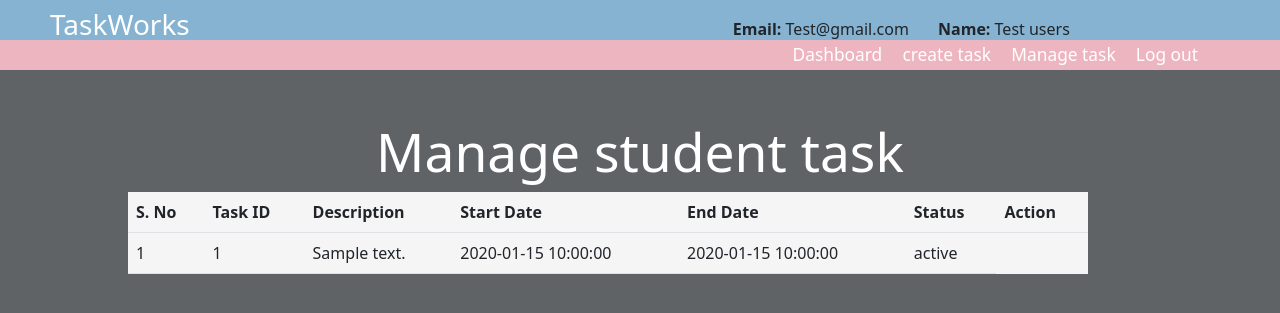
After one commit to ruwie/TaskWorksnirovie, a PHP site: page /admin/manage_task.php in a window 1280 px wide. The commit adds this page. Shown: the top 313 px of the page. Run offline with PHP 8.4, Linux system fonts and the light colour scheme; tables that the repository leaves empty or names only in its code hold one stand-in row (values such as "Sample post").

Commit message:
adding manage_task

```diff
--- a/TaskWorks-main/ETMSKO-repo-f2dbdc6de60ab245e4d9b6b936fe0903e8b1113b/admin/admin_dashboard.php
+++ b/TaskWorks-main/ETMSKO-repo-f2dbdc6de60ab245e4d9b6b936fe0903e8b1113b/admin/admin_dashboard.php
@@ -75,6 +75,7 @@
                 <nav class="col-12">
                     <a href="admin_dashboard.php">Dashboard</a>
                     <a href="create_task.php">Create task</a>
+                    <a href="manage_task.php">Manage task</a>
                     <a href="../index.php">Log out</a>
                 </nav>
             </div>
--- a/TaskWorks-main/ETMSKO-repo-f2dbdc6de60ab245e4d9b6b936fe0903e8b1113b/admin/create_task.php
+++ b/TaskWorks-main/ETMSKO-repo-f2dbdc6de60ab245e4d9b6b936fe0903e8b1113b/admin/create_task.php
@@ -57,6 +57,7 @@
                 <nav class="col-12">
                     <a href="../admin/admin_dashboard.php">Dashboard</a>
                     <a href="manage_task.php">Create Task</a>
+                    <a href="manage_task.php">Manage task</a>
                     <a href="index.php">Log out</a>
                 </nav>
             </div>
--- /dev/null
+++ b/TaskWorks-main/ETMSKO-repo-f2dbdc6de60ab245e4d9b6b936fe0903e8b1113b/admin/manage_task.php
@@ -0,0 +1,87 @@
+<?php
+    include('../includes/connection.php');
+
+?>
+
+<!DOCTYPE html>
+<html lang="en">
+<head>
+    <meta charset="UTF-8">
+    <meta name="viewport" content="width=device-width, initial-scale=1.0">
+    <title>TaskWorks | Manage Task</title>
+
+    <!-- JQUERY file -->
+    <script src="includes/jquery-3.7.1.min.js"></script>
+
+    <!-- Bootstrap file -->
+    <link rel="stylesheet" href="../bootstrap/bootstrap.min.css">
+    <link rel="stylesheet" href="bootstrap/bootstrap.min.js">
+
+    <!-- CSS file -->
+    <link rel="stylesheet" href="../css/style.css">
+</head>
+<body id="user_dashboard">
+    <!-- Header  -->
+    <section>
+    <div class="row" id="header">
+        <div class="col-md-12" >
+            <div class="col-md-4" style="display: inline-block;">
+                <h3 class="text-white">TaskWorks</h3>
+                </div>
+                <div class="col-md-6" style="display: inline-block;text-align: right;">
+                    <b>Email: </b> Test@gmail.com
+                    <span style="margin-left: 25px;"><b>Name: </b>Test users </span>
+                </div>
+        </div>
+    </div>
+    </section>
+    <section id="header2">
+        <div class="container">
+            <div class="row justify-content-between">
+                <nav class="col-12">
+                    <a href="admin_dashboard.php">Dashboard</a>
+                    <a href="create_task.php">create task</a>
+                    <a href="manage_task.php">Manage task</a>
+                    <a href="index.php">Log out</a>
+                </nav>
+            </div>
+        </div>
+    </section>
+    <!-- Header ends here -->
+    <section>
+        <h1 class="" style="text-align: center; padding-top: 50px; font-size: 40pt; color: white;">
+        Manage student task
+        </h1>
+    </section>
+
+    <table class="table" style="background-color: whitesmoke;width:75vw;margin-left: 10vw;">
+        <tr>
+            <th>S. No</th>
+            <th>Task ID</th>
+            <th>Description</th>
+            <th>Start Date</th>
+            <th>End Date</th>
+            <th>Status</th>
+            <th>Action</th>
+        </tr>
+        <?php
+            $sno = 1;
+            $query = "select * from tasks";
+            $query_run = mysqli_query($connection, $query);
+            while($row = mysqli_fetch_assoc($query_run)){
+                ?>
+                <tr>
+                    <td><?php echo $sno; ?></td>
+                    <td><?php echo $row['tid']; ?></td>
+                    <td><?php echo $row['description']; ?></td>
+                    <td><?php echo $row['start_date']; ?></td>
+                    <td><?php echo $row['end_date']; ?></td>
+                    <td><?php echo $row['status']; ?></td>
+                </tr>
+
+                <?php
+            }
+        ?>
+    </table>
+</body>
+</html>
```
Also changed, not shown: TaskWorks-main/ETMSKO-repo-f2dbdc6de60ab245e4d9b6b936fe0903e8b1113b/manage_task.php (deleted, +0 -51 lines).
